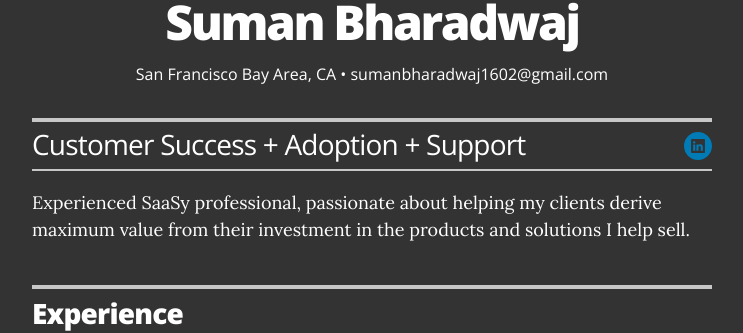
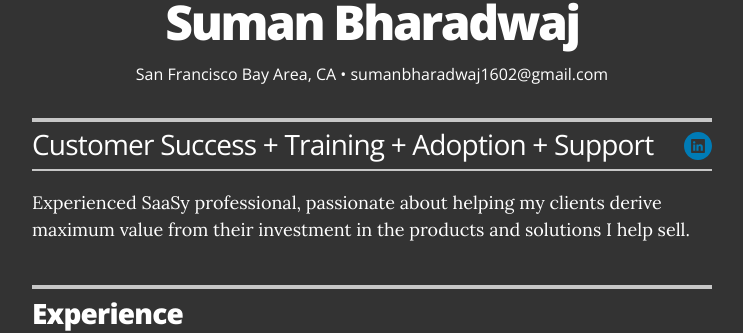
Before and after one commit to sumanbharadwaj/sumanbharadwaj.github.io, a Jekyll site: the page built from index.html, in a window 1280 px wide. Shown: the part 137-470 px from the top of the page, without its empty margins (268-1011 px from the left). Built offline with Jekyll 4.4.1, drawn with Linux system fonts in a browser that asks for light colours.

Commit message:
Update _config.yml

```diff
--- a/_config.yml
+++ b/_config.yml
@@ -10,7 +10,7 @@ sass:
 
 resume_avatar:                  "true"
 resume_name:                    "Suman Bharadwaj"
-resume_title:                   "Customer Success + Adoption + Support"
+resume_title:                   "Customer Success + Training + Adoption + Support"
 
 resume_header_contact_info:     "San Francisco Bay Area, CA • sumanbharadwaj1602@gmail.com"
 display_header_contact_info:    "true"
```
